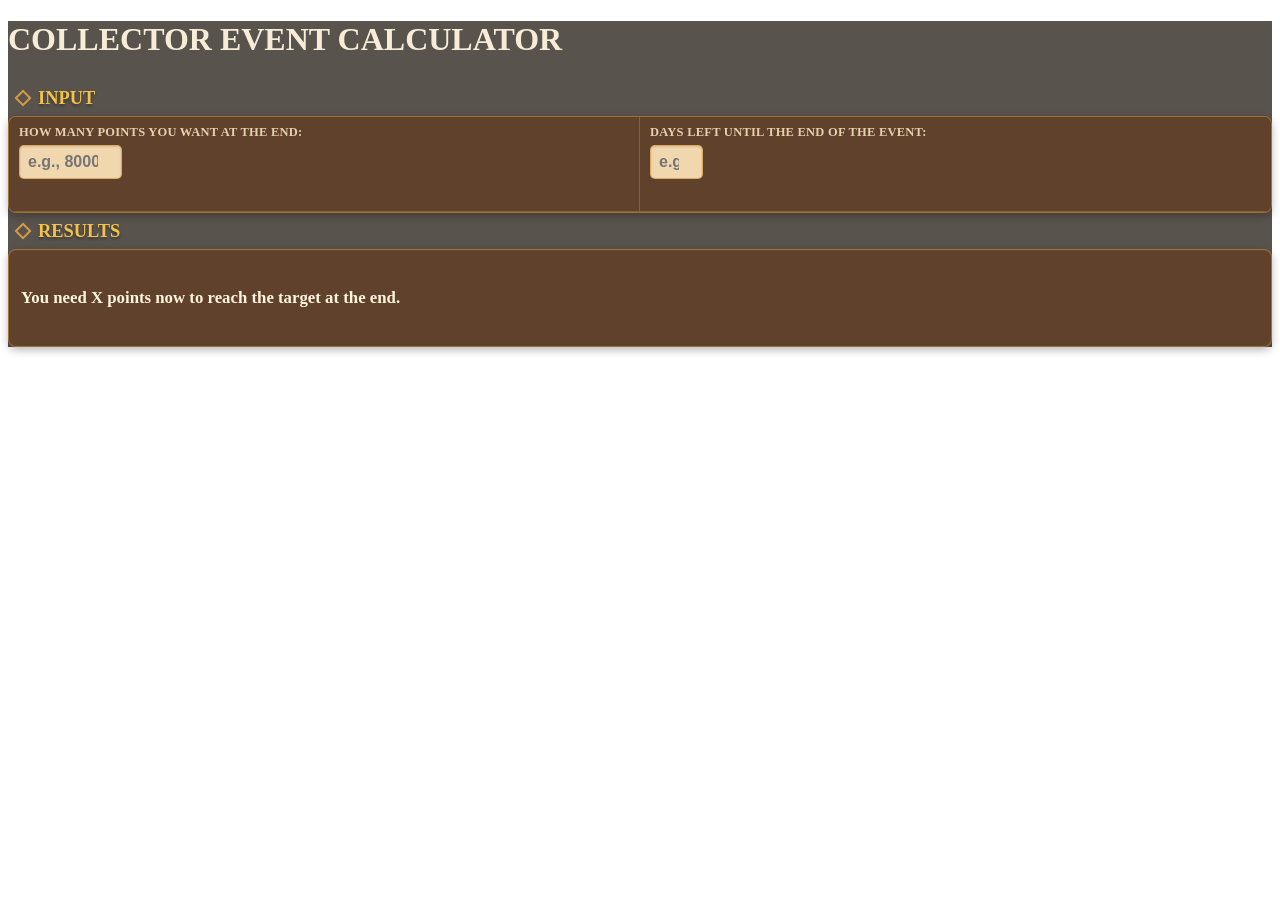
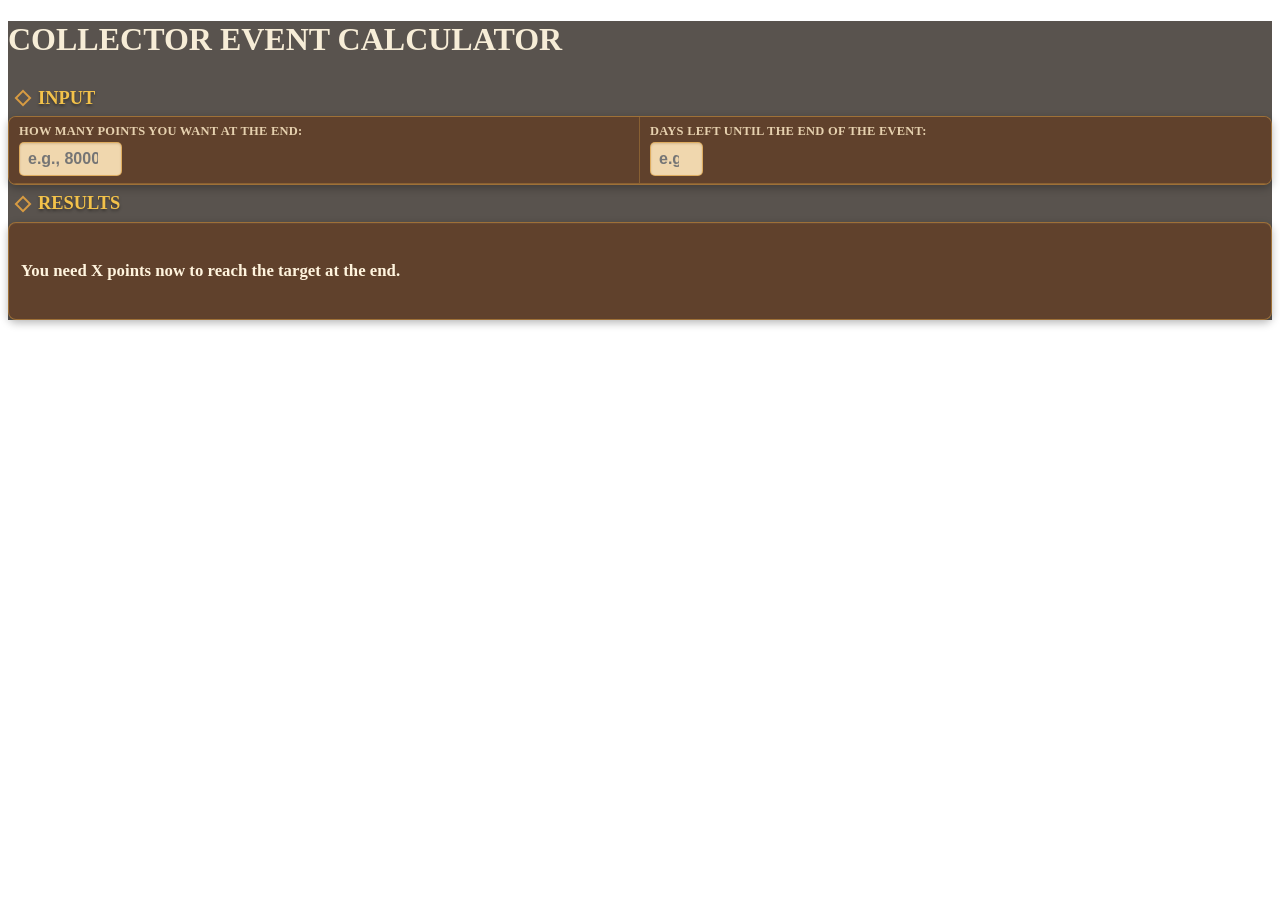

New design changes

--- a/calculators/collector_event/styles.css
+++ b/calculators/collector_event/styles.css
@@ -77,8 +77,8 @@ body {
 }
 
 .calculator-bonuses-form .form-group {
-  min-height: 78px;
-  padding: 8px 10px;
+  min-height: 0;
+  padding: 7px 10px;
   border-right: 1px solid rgba(215, 155, 66, 0.34);
   border-bottom: 1px solid rgba(215, 155, 66, 0.34);
   background: #60412c;
@@ -92,7 +92,7 @@ body {
 
 .calculator-bonuses-form label {
   display: block;
-  margin-bottom: 6px;
+  margin-bottom: 4px;
   color: #e6d1af;
   font-size: 0.78rem;
   font-weight: 800;
@@ -177,7 +177,7 @@ body {
   }
 
   .calculator-bonuses-form .form-group {
-    min-height: 68px;
+    min-height: 0;
     padding: 7px;
   }
 
